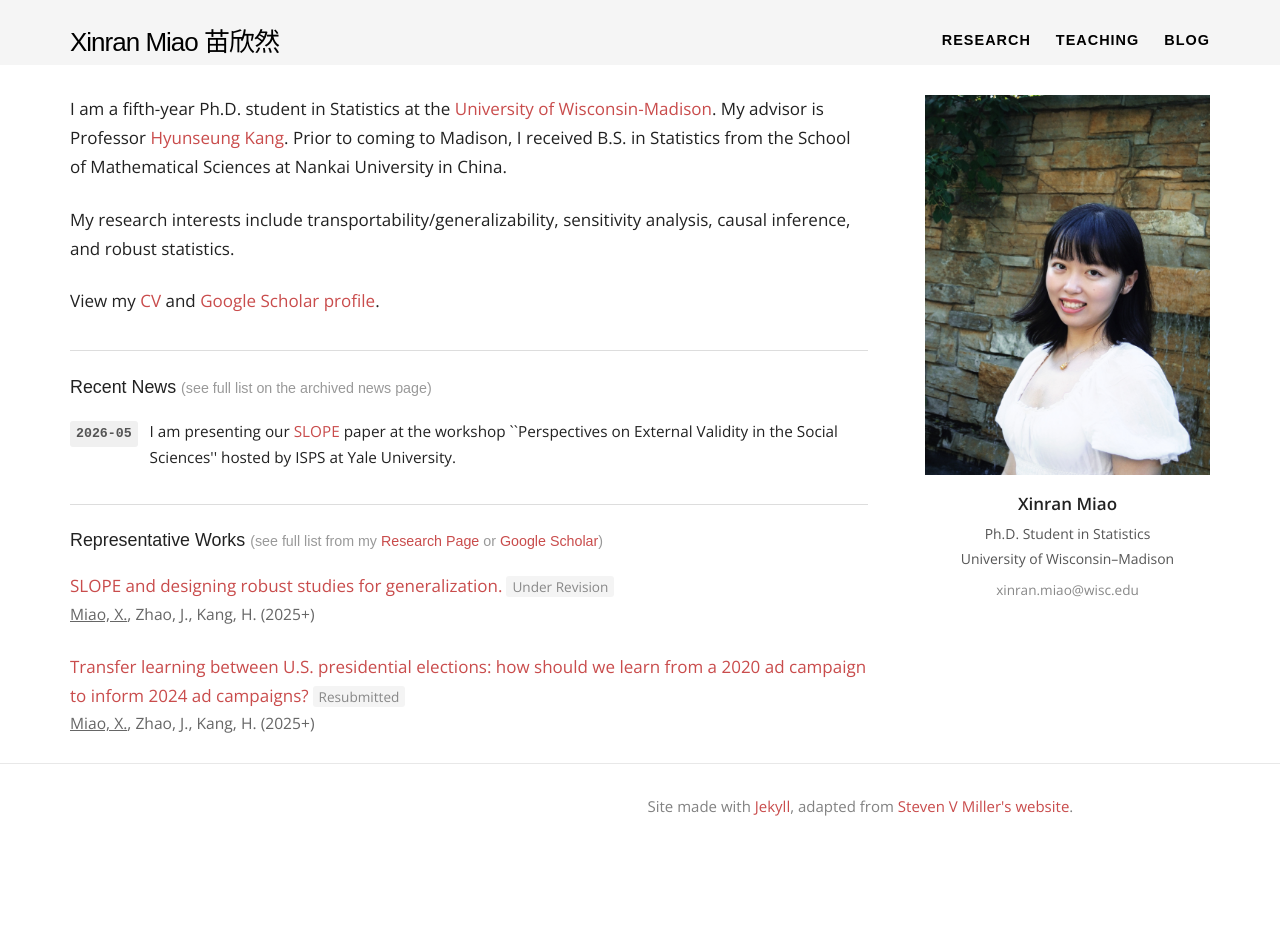
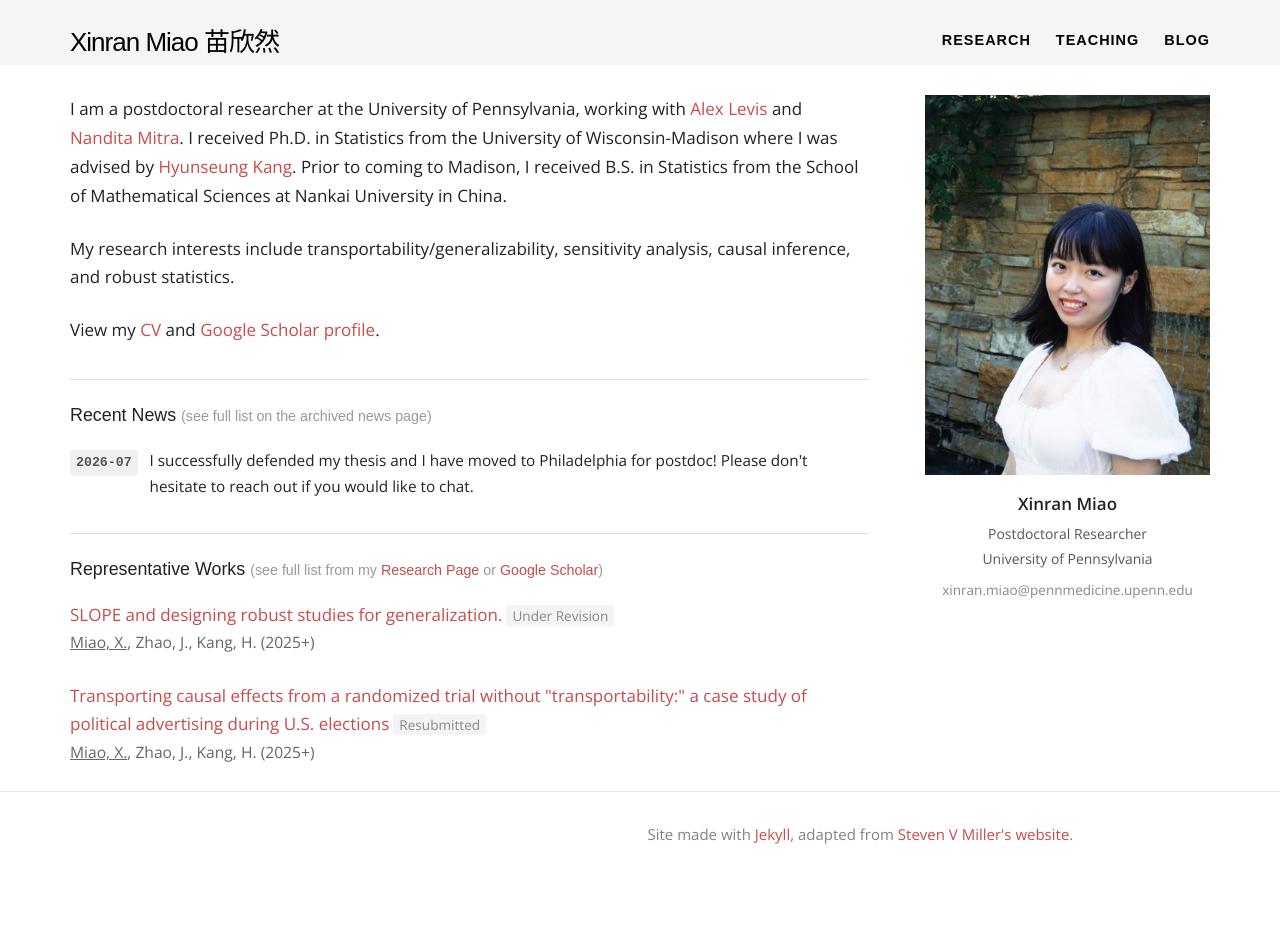
Before and after one commit to XinranMiao/XinranMiao.github.io, a Jekyll site: the page built from index.html, in a window 1280 px wide. Built offline with Jekyll 4.4.1, drawn with Linux system fonts in a browser that asks for light colours; nearby versions of some CDN libraries; some web fonts are replaced; comment, search, counter and statistics services are not loaded; before the commit the page ends 909 px from its top, so only the background shows below that.

Commit message:
update employment

```diff
--- a/index.html
+++ b/index.html
@@ -131,8 +131,8 @@ hr.section-rule {
  <body>
     <div class="row">
         <div class="column left">
-	             <p>I am a fifth-year Ph.D. student in Statistics at the <a href="https://www.wisc.edu">University of Wisconsin-Madison</a>. My advisor is
-                 Professor <a href="https://pages.cs.wisc.edu/~hyunseung/">Hyunseung Kang</a>.
+	             <p>I am a postdoctoral researcher at the University of Pennsylvania, working with <a href = "https://www.awlevis.com">Alex Levis</a> and <a href = "https://www.mitrastatslab.com">Nandita Mitra</a>. I received Ph.D. in Statistics from the University of Wisconsin-Madison</a> where I was advised by
+                 <a href="https://pages.cs.wisc.edu/~hyunseung/">Hyunseung Kang</a>.
                  Prior to coming to Madison, I received B.S. in Statistics from the School of Mathematical Sciences at Nankai University in China.
                 </p>
 
@@ -160,7 +160,8 @@ hr.section-rule {
     </span>
   </h2>
   <ul class="news-list">
-    <li><span class="news-date">2026-05</span><span>I am presenting our <a href="https://www.arxiv.org/abs/2510.01577">SLOPE</a> paper at the workshop ``Perspectives on External Validity in the Social Sciences'' hosted by ISPS at Yale University.</span></li>
+    <li><span class="news-date">2026-07</span><span>I successfully defended my thesis and I have moved to Philadelphia for postdoc! Please don't hesitate to reach out if you would like to chat.</span></li>
+
 </ul>
 </div>
 
@@ -177,7 +178,7 @@ hr.section-rule {
     <div class="paper-authors"><u>Miao, X.</u>, Zhao, J., Kang, H. (2025+)</div>
   </div>
   <div class="paper-entry">
-    <div><a class="paper-title" href="https://www.arxiv.org/abs/2411.01100">Transfer learning between U.S. presidential elections: how should we learn from a 2020 ad campaign to inform 2024 ad campaigns?</a><span class="paper-status">Resubmitted</span></div>
+    <div><a class="paper-title" href="https://www.arxiv.org/abs/2411.01100">Transporting causal effects from a randomized trial without "transportability:" a case study of political advertising during U.S. elections</a><span class="paper-status">Resubmitted</span></div>
     <div class="paper-authors"><u>Miao, X.</u>, Zhao, J., Kang, H. (2025+)</div>
   </div>
 </div>
@@ -215,9 +216,9 @@ Teaching
     <img src="/images/xinranmiao_202309.jpg" alt="Xinran Miao" style="width: 100%; display: block;" />
     <div style="margin-top: 0.9em; text-align: center; font-family: 'Open Sans', sans-serif;">
         <div style="font-size: 1em; font-weight: 600; color: #222; margin-bottom: 0.15em;">Xinran Miao</div>
-        <div style="font-size: 0.82em; color: #555; margin-bottom: 0.1em;">Ph.D. Student in Statistics</div>
-        <div style="font-size: 0.82em; color: #555; margin-bottom: 0.5em;">University of Wisconsin–Madison</div>
-        <div style="font-size: 0.8em; color: #888;">xinran.miao@wisc.edu</div>
+        <div style="font-size: 0.82em; color: #555; margin-bottom: 0.1em;">Postdoctoral Researcher</div>
+        <div style="font-size: 0.82em; color: #555; margin-bottom: 0.5em;">University of Pennsylvania</div>
+        <div style="font-size: 0.8em; color: #888;">xinran.miao@pennmedicine.upenn.edu</div>
     </div>
 </div>
  </body>
```
